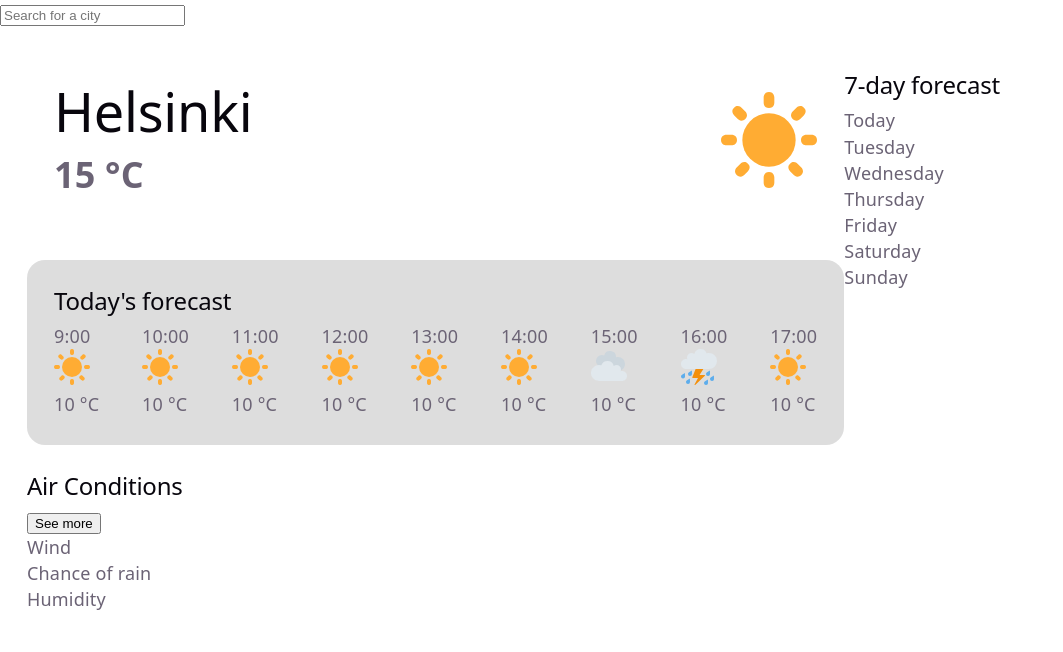
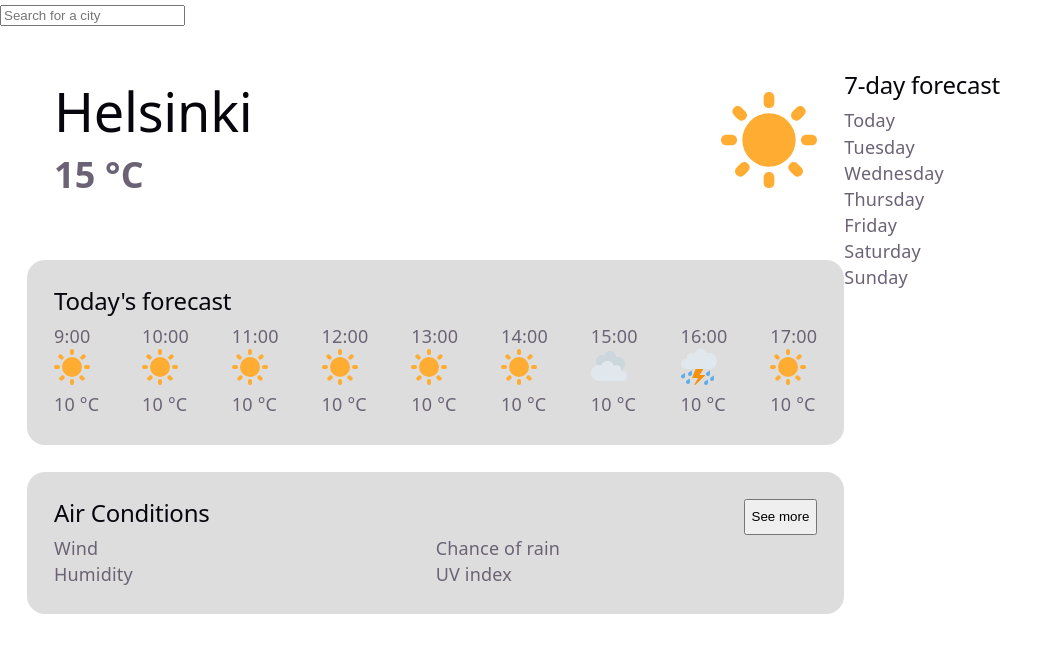
Before and after one commit to lamlintu/weather, a React (Vite) app: page / in a window 1280 px wide. Shown: the top 652 px of the page, without its empty margins (0-1063 px from the left). Built offline with nearby package versions, Linux system fonts and the light colour scheme.

Commit message:
Init styles for AirConditions component

```diff
--- /dev/null
+++ b/src/components/weather/air-conditions.module.scss
@@ -0,0 +1,10 @@
+.container {
+  background-color: #ddd;
+  border-radius: 1rem;
+  padding: 1.5rem;
+}
+
+.conditions {
+  display: grid;
+  grid-template-columns: repeat(2, 1fr);
+}
--- a/src/components/weather/air-conditions.tsx
+++ b/src/components/weather/air-conditions.tsx
@@ -1,14 +1,18 @@
+import s from "./air-conditions.module.scss";
 export function AirConditions() {
   return (
-    <article>
-      <div>
+    <article className={s.container}>
+      <div className="flex justify-space-between">
         <h2>Air Conditions</h2>
         <button>See more</button>
       </div>
 
-      <div>Wind</div>
-      <div>Chance of rain</div>
-      <div>Humidity</div>
+      <div className={s.conditions}>
+        <div>Wind</div>
+        <div>Chance of rain</div>
+        <div>Humidity</div>
+        <div>UV index</div>
+      </div>
     </article>
   );
 }
```
